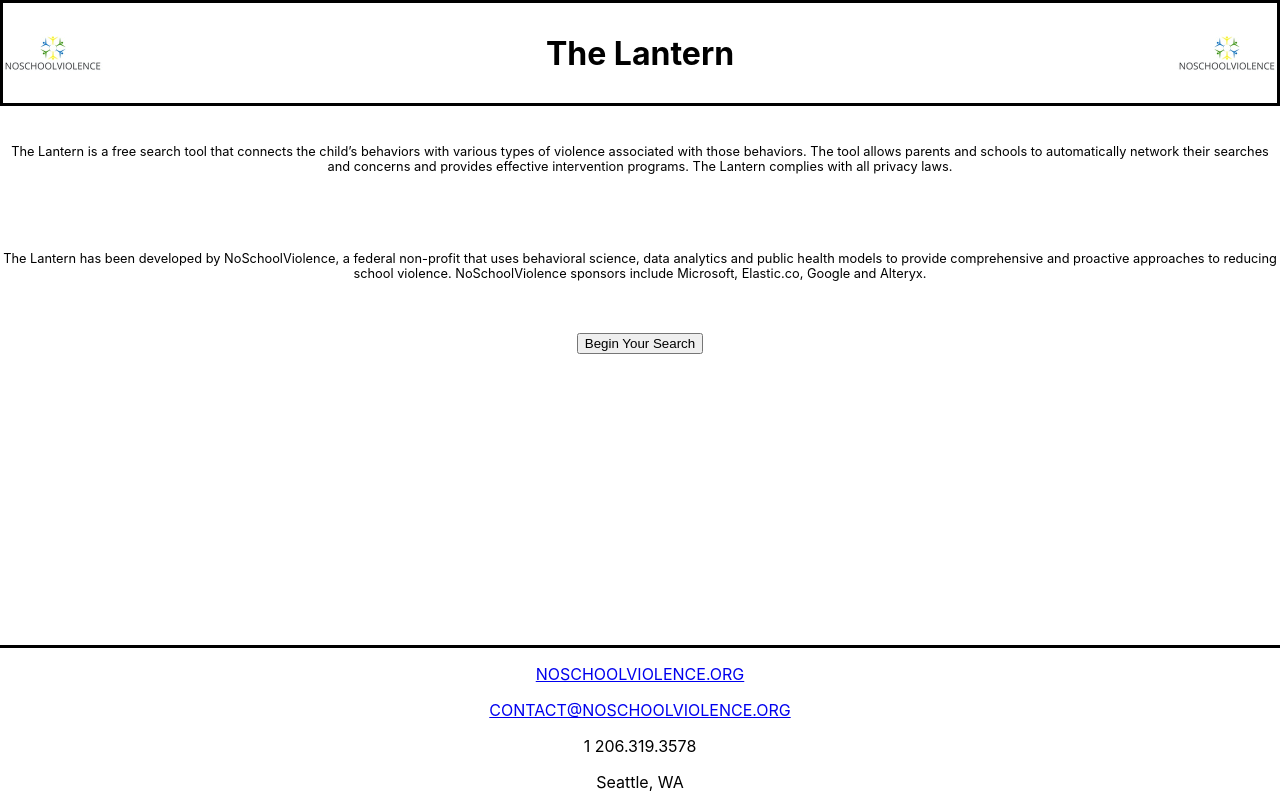
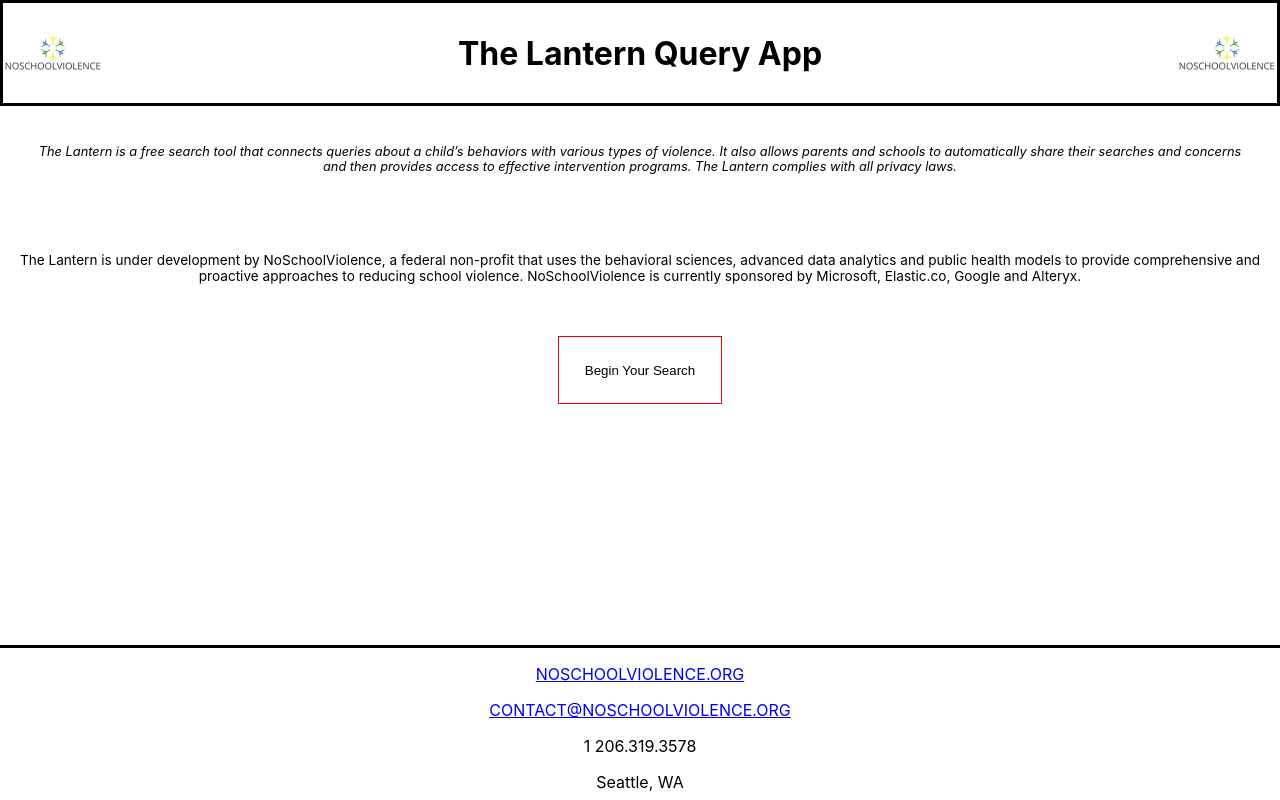
Before and after one commit to NoSchoolViolence/Lantern_Web_App, a React (Create React App) app in the folder lantern/: page / in a window 1280 px wide. Built offline with nearby package versions, Linux system fonts and the light colour scheme.

Commit message:
Landing page styling updates as requested by Paul

```diff
--- a/lantern/src/App.css
+++ b/lantern/src/App.css
@@ -29,7 +29,7 @@
 }
 
 .viewContent {
-  padding-bottom: 12.5rem;
+  padding-bottom: 10.5rem;
   width: 100%;
   justify-content: center;
 }
@@ -189,10 +189,26 @@
   padding-bottom: 4%
 }
 
-.Landing-Text{
+.Landing-Lantern{
   font-size: 80%;
+  font-style: italic;
+  padding-top: 2%;
+  padding-bottom: 3%;
+  padding-left:3%;
+  padding-right:3%;
+}
+
+.Landing-NSV{
+  font-size: 85%;
+  font-style: normal;
   padding-top: 2%;
   padding-bottom: 3%
+}
+
+.Landing-Button{
+  border: 1px solid red;
+  background: transparent;
+  padding: 2%;
 }
 
 .popup-main{
--- a/lantern/src/header/header.js
+++ b/lantern/src/header/header.js
@@ -8,7 +8,7 @@
   return (
     <header>
       <img src={Logo} alt='nsv Logo'></img>
-      <h1 className='headerText'><a href={ROUTES.LANDING} className='headerLink'>The Lantern</a></h1>
+      <h1 className='headerText'><a href={ROUTES.LANDING} className='headerLink'>The Lantern Query App</a></h1>
       <img src={Logo} alt='nsv Logo'></img>
     </header>
   )
--- a/lantern/src/landing/components/abtLantern.js
+++ b/lantern/src/landing/components/abtLantern.js
@@ -7,9 +7,7 @@
     <div id='abt-lantern'>
       {/* <h3>About Lantern</h3>  */}
 
-      <p className="Landing-Text">The Lantern is a free search tool that connects the child’s behaviors with various types of violence associated with those behaviors. The tool allows parents and schools to automatically network their searches and concerns and provides effective intervention programs. The Lantern complies with all privacy laws.</p>
-
-      <p className="Landing-Text">The Lantern has been developed by NoSchoolViolence, a federal non-profit that uses behavioral science, data analytics and public health models to provide comprehensive and proactive approaches to reducing school violence. NoSchoolViolence sponsors include Microsoft, Elastic.co, Google and Alteryx.</p>
+      <p className="Landing-Lantern">The Lantern is a free search tool that connects queries about a child’s behaviors with various types of violence. It also allows parents and schools to automatically share their searches and concerns and then provides access to effective intervention programs. The Lantern complies with all privacy laws.</p>
 
     </div>
   )
--- a/lantern/src/landing/components/abtNSV.js
+++ b/lantern/src/landing/components/abtNSV.js
@@ -3,8 +3,8 @@
 const AbtNSV = () => {
   return (
       <div id='abt-nsv'>
-        <h3>About No School Violence</h3>
-        <p>Lorem ipsum dolor sit amet, consectetur adipiscing elit, sed do eiusmod tempor incididunt ut labore et dolore magna aliqua. Duis ut diam quam nulla porttitor massa id neque aliquam. Egestas integer eget aliquet nibh praesent tristique magna sit. Quis commodo odio aenean sed adipiscing. Tempus egestas sed sed risus pretium quam vulputate dignissim suspendisse. Morbi blandit cursus risus at ultrices. Eget mauris pharetra et ultrices neque ornare aenean euismod elementum. Diam sit amet nisl suscipit adipiscing bibendum est. Purus non enim praesent elementum. Augue mauris augue neque gravida in fermentum et sollicitudin.</p>
+        {/* <h3>About No School Violence</h3> */}
+        <p className="Landing-NSV">The Lantern is under development by NoSchoolViolence, a federal non-profit that uses the behavioral sciences, advanced data analytics and public health models to provide comprehensive and proactive approaches to reducing school violence. NoSchoolViolence is currently sponsored by Microsoft, Elastic.co, Google and Alteryx.</p>
       </div>
   )
 }
--- a/lantern/src/landing/landing.js
+++ b/lantern/src/landing/landing.js
@@ -10,8 +10,8 @@
   return (
     <div className='landing-page-div'>
       <AbtLantern/>
-      {/* <AbtNSV/> */}
-      <div><a href={ROUTES.SEARCH}><button type="add">Begin Your Search</button></a></div>
+      <AbtNSV/>
+      <div><a href={ROUTES.SEARCH}><button className="Landing-Button" type="add">Begin Your Search</button></a></div>
     </div>
   )
 };
--- a/lantern/src/search/Search.js
+++ b/lantern/src/search/Search.js
@@ -97,11 +97,11 @@
           onClose={this.closeModal}
         >
 
-            <a className="close" onClick={this.closeModal}>
+            <div className="close" onClick={this.closeModal}>
             <div className="popup">
             Query term not in the database, please try a different term.
           </div>
-            </a>
+            </div>
 
         </Popup>
 
```
